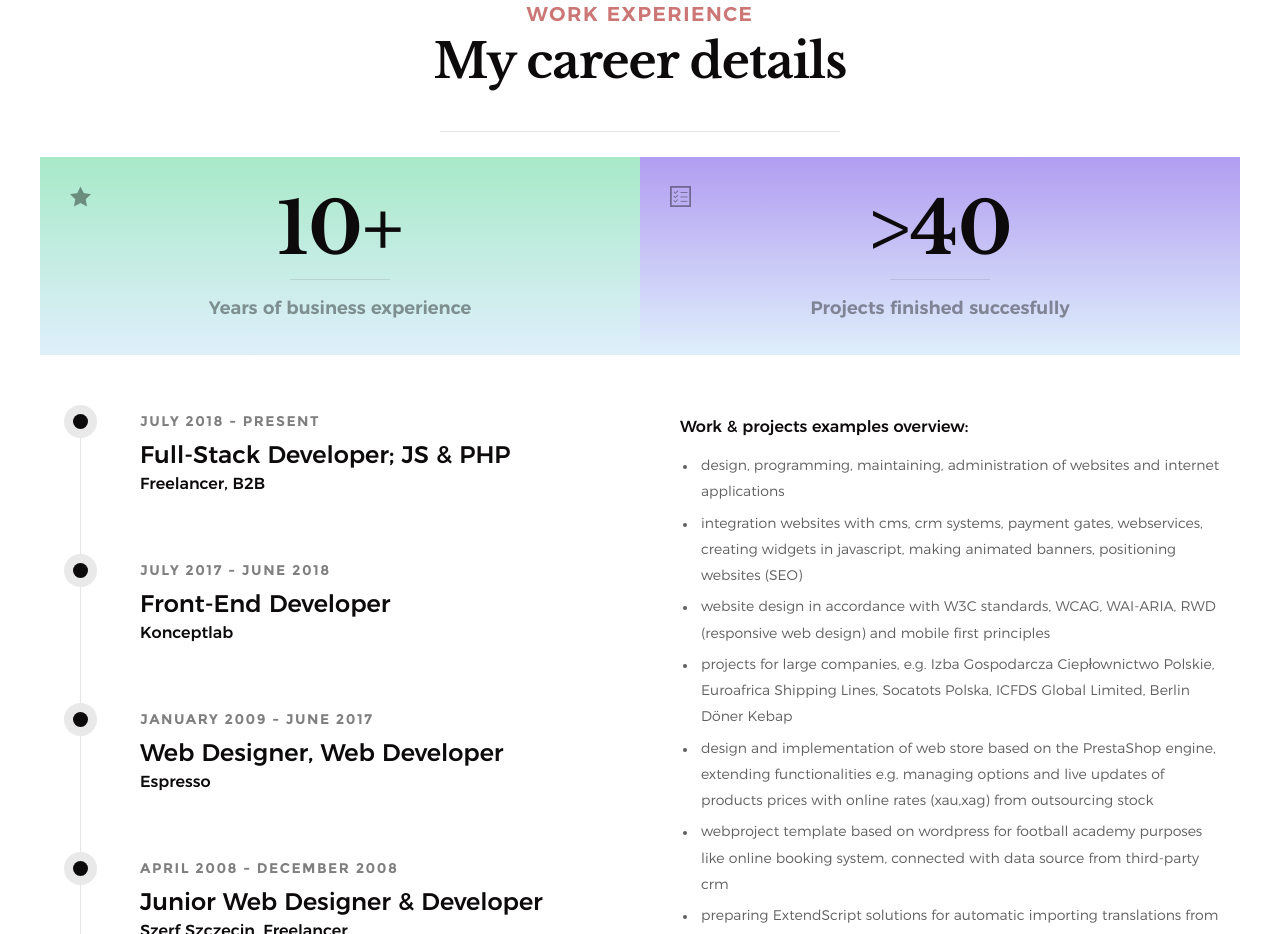
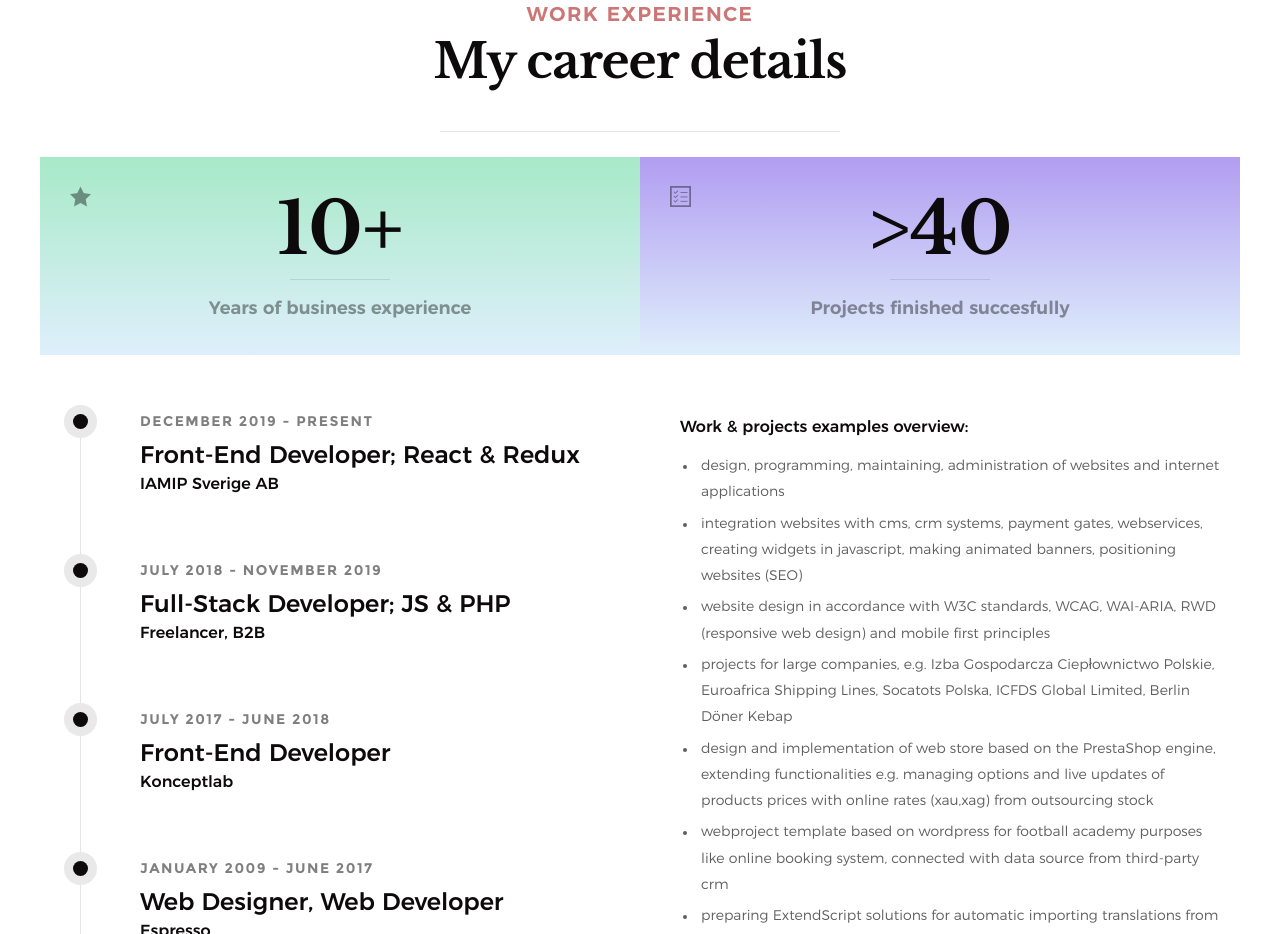
Before and after one commit to maciejmao/myCvPrt, a website: page index.html in a window 1280 px wide. Shown: the part 1866-2800 px from the top of the page. Drawn offline with Linux system fonts and the light colour scheme.

Commit message:
description change

```diff
--- a/index.html
+++ b/index.html
@@ -75,8 +75,7 @@
                 <h3>Hello universe</h3>
 
                 <h1>
-                    I'm Maciej O. <br>
-                    aka MaO
+                    I'm Maciej O.
                 </h1>
 
                 <p class="intro-position">
@@ -249,7 +248,16 @@
                     <div class="timeline__block">
                         <div class="timeline__bullet"></div>
                         <div class="timeline__header">
-                            <p class="timeline__timeframe">July 2018 - Present</p>
+                            <p class="timeline__timeframe">December 2019 - Present</p>
+                            <h3>Front-End Developer; React & Redux</h3>
+                            <h5>IAMIP Sverige AB</h5>
+                        </div>
+                    </div> <!-- end timeline__block -->
+
+                    <div class="timeline__block">
+                        <div class="timeline__bullet"></div>
+                        <div class="timeline__header">
+                            <p class="timeline__timeframe">July 2018 - November 2019</p>
                             <h3>Full-Stack Developer; JS &amp; PHP</h3>
                             <h5>Freelancer, B2B</h5>
                         </div>
@@ -301,6 +309,7 @@
                                 <li>webproject template based on wordpress for football academy purposes like online booking system, connected with data source from third-party crm</li>
                                 <li>preparing ExtendScript solutions for automatic importing translations from remote files to adobe indesign documents</li>
                                 <li>making gamification SPA module extension (angularJS) for users embedded in crm system</li>
+                                <li>maintaining, fixing, improving IamIP’s Intellectual Property platform to provide a secure, web-based portal for centrally managing all published patents worldwide – from the published individual patents to setting up search alerts, sharing, commenting, monitoring, collaborating and more</li>
                             </ul>
                         </div>
                     </div> <!-- end overview__block -->
```
